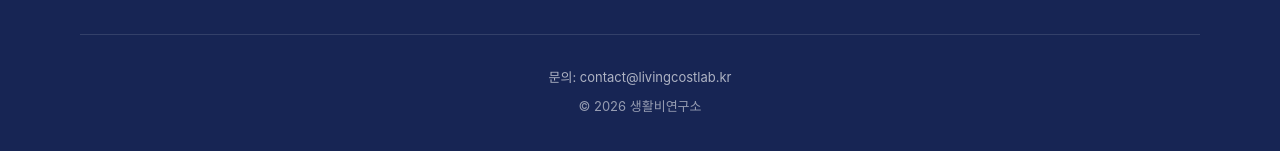
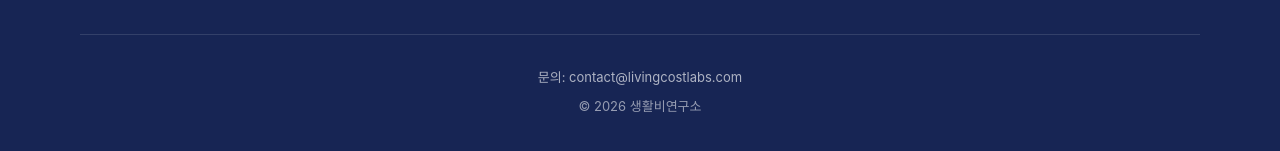
Before and after one commit to kesanjel-svg/living-cost-lab, a React (Vite) app: page /blog in a window 1280 px wide. Shown: the part 1785-1936 px from the top of the page. Built offline with nearby package versions, Linux system fonts and the light colour scheme; no server answers; a web font is replaced by a local one.

Commit message:
fix: 연락처 이메일을 사용하지 않는 livingcostlab.kr에서 실제 도메인 기준으로 변경
contact@livingcostlab.kr 미사용 확인, contact@livingcostlabs.com으로 통일

```diff
--- a/src/constants/branding.js
+++ b/src/constants/branding.js
@@ -21,7 +21,7 @@ export const BRAND = {
   manifestShortName: '생활비연구소',
   manifestDescription:
     '정부지원금 찾기, 생활비 계산기, 절약 정보를 제공하는 생활비연구소',
-  contactEmail: 'contact@livingcostlab.kr',
+  contactEmail: 'contact@livingcostlabs.com',
   operatorLabel: '운영',
 }
 
```
